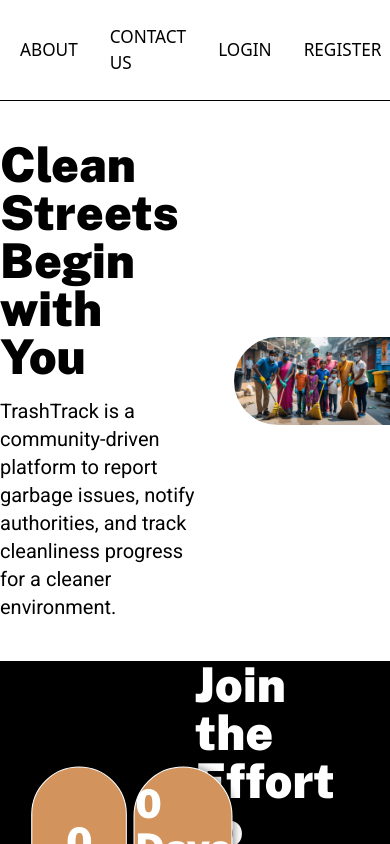
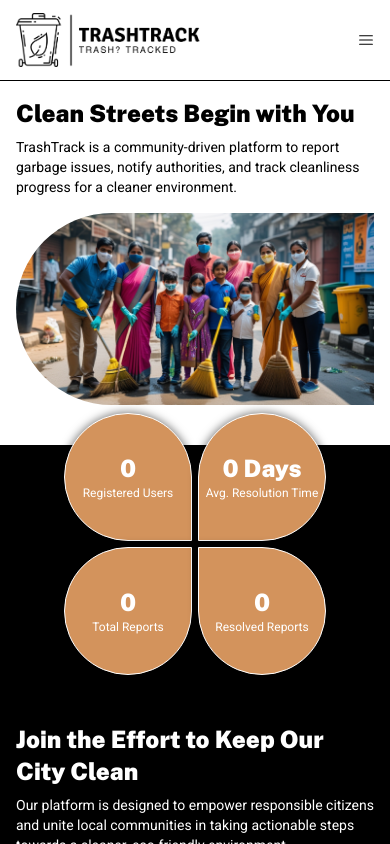
Before and after one commit to Hiren-Sarvaiya/TrashTrack46, a Next.js app: page / in a window 390 px wide. Shown: the top 844 px of the page. Built offline with nearby package versions, Linux system fonts and the light colour scheme; no server answers; the database is empty.

Commit message:
home page completed

```diff
--- a/app/page.js
+++ b/app/page.js
@@ -7,68 +7,68 @@
 const Home = () => {
   const { setIsPageLoaded } = useAppContext()
   const [stats, setStats] = useState(null)
+
   useEffect(() => {
-    statsCollector().then(data => { if (data) setStats(data); console.log(data) })
+    statsCollector().then(data => { if (data) setStats(data) })
   }, [])
 
   useEffect(() => {
-    const handleLoad = () => requestAnimationFrame(() => setIsPageLoaded(true))
+    if (!stats) return
 
-    if (document.readyState === "complete") handleLoad()
-    else {
-      window.addEventListener("load", handleLoad)
-      return () => window.removeEventListener("load", handleLoad)
-    }
-  }, [])
+    const id = requestAnimationFrame(() => setIsPageLoaded(true))
+    return () => cancelAnimationFrame(id)
+  }, [stats])
 
   return (
-    <main className="pt-10">
-      <section className=" mb-10">
-        <div className="max-w-[1600px] mx-auto flex justify-between items-center">
-          <div className="titleContainer w-1/2">
-            <h1 className="text-5xl font-[1000] mb-4 font-[Public_sans]">Clean Streets Begin with You</h1>
-            <p className="text-xl font-[Roboto]">TrashTrack is a community-driven platform to report garbage issues, notify authorities, and track cleanliness progress for a cleaner environment.</p>
+    <main>
+      <section className="mx-6 my-10 max-sm:mt-6 max-sm:mb-10 max-[28rem]:mt-4 max-[28rem]:mx-4">
+        <div className="max-w-[1600px] max-sm:flex-col max-sm:gap-6 max-[28rem]:gap-4 mx-auto flex justify-between items-center">
+          <div className="titleContainer max-sm:w-full w-1/2">
+            <h1 className="text-5xl max-lg:text-4xl max-md:text-3xl max-[28rem]:text-2xl font-[1000] mb-4 max-sm:mb-2 font-[Public_sans]">Clean Streets Begin with You</h1>
+            <p className="text-xl max-lg:text-lg max-md:text-md max-[28rem]:text-sm font-[Roboto]">TrashTrack is a community-driven platform to report garbage issues, notify authorities, and track cleanliness progress for a cleaner environment.</p>
           </div>
-          <div className="w-2/5">
-            <Image className="rounded-s-full" src="/assets/images/image1.jpg" alt="logo" height="768" width="768" />
+          <div className="max-sm:w-4/5 max-[28rem]:w-full max-[28rem]:mx-4 w-[45%]">
+            <div className="relative h-80 max-lg:h-64 max-md:h-52 max-sm:h-64 max-[28rem]:h-48 w-full rounded-s-full overflow-hidden">
+              <Image className="" src="/assets/images/image1.jpg" alt="logo" fill style={{ objectFit: "cover" }} />
+            </div>
           </div>
         </div>
       </section>
-      <section className="bg-black text-white mb-10 selection:!bg-white/75 selection:!text-[var(--primary-color)]">
-        <div className="max-w-[1600px] mx-auto flex justify-center-safe items-center">
-          <div className="tiles -translate-y-12 w-2/5 scale-110">
+      <section className="bg-black text-white mb-10 max-[52rem]:mb-4 max-[52rem]:p-4 selection:!bg-white/75 selection:!text-[var(--primary-color)]">
+        <div className="max-w-[1600px] max-sm:flex-col mx-auto max-sm:mx-0 flex justify-center items-center">
+          <div className="tiles -translate-y-12 w-2/5 max-sm:w-full max-sm:flex max-sm:items-center max-sm:flex-col max-lg:w-1/2 scale-110 max-xl:scale-100">
             <div className="firstRow flex gap-[6px] mb-[6px]">
-              <div className="tile1 h-48 w-48 bg-[var(--primary-color)] shadow-[0_0_8px_1px_rgba(0,0,0,0.5)] flex justify-center items-center rounded-s-full rounded-se-full border border-white hover:-translate-x-0.5 hover:-translate-y-0.5 transition-all">
+              <div className="tile1 h-48 w-48 max-lg:h-44 max-lg:w-44 max-[52rem]:h-36 max-[52rem]:w-36 max-md:h-32 max-md:w-32 bg-[var(--primary-color)] shadow-[0_0_8px_1px_rgba(0,0,0,0.5)] flex justify-center items-center rounded-s-full rounded-se-full border border-white hover:-translate-x-0.5 hover:-translate-y-0.5 transition-all">
                 <div className="flex items-center flex-col">
-                  <h2 className="text-4xl font-[1000] font-[Public_sans]">{stats?.totalUsersCount}</h2>
-                  <div className="text-lg font-[Roboto]">Registered Users</div>
+                  <h2 className="text-4xl max-lg:text-3xl max-[52rem]:text-2xl font-[1000] font-[Public_sans]">{stats?.totalUsersCount}</h2>
+                  <div className="text-lg max-lg:text-base max-[52rem]:text-[12px] font-[Roboto]">Registered Users</div>
                 </div>
               </div>
-              <div className="tile2 h-48 w-48 bg-[var(--primary-color)] shadow-[0_0_8px_1px_rgba(0,0,0,0.5)] flex justify-center items-center rounded-e-full rounded-ss-full border border-white hover:translate-x-0.5 hover:-translate-y-0.5 transition-all">
+              <div className="tile2 h-48 w-48 max-lg:h-44 max-lg:w-44 max-[52rem]:h-36 max-[52rem]:w-36 max-md:h-32 max-md:w-32 bg-[var(--primary-color)] shadow-[0_0_8px_1px_rgba(0,0,0,0.5)] flex justify-center items-center rounded-e-full rounded-ss-full border border-white hover:translate-x-0.5 hover:-translate-y-0.5 transition-all">
                 <div className="flex items-center flex-col">
-                  <h2 className="text-4xl font-[1000] font-[Public_sans]">{stats?.avgResolutionTime}</h2>
-                  <div className="text-lg font-[Roboto]">Avg. Resolution Time</div>
+                  <h2 className="text-4xl max-lg:text-3xl max-[52rem]:text-2xl font-[1000] font-[Public_sans]">{stats?.avgResolutionTime}</h2>
+                  <div className="text-lg max-lg:text-base max-[52rem]:text-[12px] font-[Roboto]">Avg. Resolution Time</div>
                 </div>
               </div>
             </div>
             <div className="secondRow flex gap-[6px]">
-              <div className="tile3 h-48 w-48 bg-[var(--primary-color)] shadow-[0_0_8px_1px_rgba(0,0,0,0.5)] flex justify-center items-center rounded-s-full rounded-ee-full border border-white hover:-translate-x-0.5 hover:translate-y-0.5 transition-all">
+              <div className="tile3 h-48 w-48 max-lg:h-44 max-lg:w-44 max-[52rem]:h-36 max-[52rem]:w-36 max-md:h-32 max-md:w-32 bg-[var(--primary-color)] shadow-[0_0_8px_1px_rgba(0,0,0,0.5)] flex justify-center items-center rounded-s-full rounded-ee-full border border-white hover:-translate-x-0.5 hover:translate-y-0.5 transition-all">
                 <div className="flex items-center flex-col">
-                  <h2 className="text-4xl font-[1000] font-[Public_sans]">{stats?.totalReports}</h2>
-                  <div className="text-lg font-[Roboto]">Total Reports</div>
+                  <h2 className="text-4xl max-lg:text-3xl max-[52rem]:text-2xl font-[1000] font-[Public_sans]">{stats?.totalReports}</h2>
+                  <div className="text-lg max-lg:text-base max-[52rem]:text-[12px] font-[Roboto]">Total Reports</div>
                 </div>
               </div>
-              <div className="tile4 h-48 w-48 bg-[var(--primary-color)] shadow-[0_0_8px_1px_rgba(0,0,0,0.5)] flex justify-center items-center rounded-e-full rounded-es-full border border-white hover:translate-x-0.5 hover:translate-y-0.5 transition-all">
+              <div className="tile4 h-48 w-48 max-lg:h-44 max-lg:w-44 max-[52rem]:h-36 max-[52rem]:w-36 max-md:h-32 max-md:w-32 bg-[var(--primary-color)] shadow-[0_0_8px_1px_rgba(0,0,0,0.5)] flex justify-center items-center rounded-e-full rounded-es-full border border-white hover:translate-x-0.5 hover:translate-y-0.5 transition-all">
                 <div className="flex items-center flex-col">
-                  <h2 className="text-4xl font-[1000] font-[Public_sans]">{stats?.resolvedReports}</h2>
-                  <div className="text-lg font-[Roboto]">Resolved Reports</div>
+                  <h2 className="text-4xl max-lg:text-3xl max-[52rem]:text-2xl font-[1000] font-[Public_sans]">{stats?.resolvedReports}</h2>
+                  <div className="text-lg max-lg:text-base max-[52rem]:text-[12px] font-[Roboto]">Resolved Reports</div>
                 </div>
               </div>
             </div>
           </div>
-          <div className="title2Container w-2/5 selection:!bg-white/75 selection:!text-black">
-            <h1 className="text-5xl font-[1000] mb-4 font-[Public_sans]">Join the Effort to Keep Our City Clean</h1>
-            <p className="text-xl font-[Roboto]">Our platform is designed to empower responsible citizens and unite local communities in taking actionable steps towards a cleaner, eco-friendly environment.</p>
+          <div className="title2Container w-2/5 max-sm:w-full selection:!bg-white/75 selection:!text-black">
+            <h1 className="text-5xl max-lg:text-4xl max-md:text-3xl max-[28rem]:text-2xl font-[1000] mb-4 max-sm:mb-2 font-[Public_sans]">Join the Effort to Keep Our City Clean</h1>
+            <p className="text-xl max-lg:text-lg max-md:text-md max-[28rem]:text-sm font-[Roboto]">Our platform is designed to empower responsible citizens and unite local communities in taking actionable steps towards a cleaner, eco-friendly environment.</p>
           </div>
         </div>
       </section>
--- a/components/Header/Header.js
+++ b/components/Header/Header.js
@@ -6,11 +6,33 @@
 import { useRouter } from "next/navigation"
 import { deleteToken } from "@/app/deleteToken/actions"
 import { usePathname } from "next/navigation"
+import { RxHamburgerMenu } from "react-icons/rx"
+import { useEffect, useRef } from "react"
 
 const Header = () => {
-  const { isLoggedIn, setIsLoggedIn, user, setIsPageLoaded, stopAuthCheckInterval, setIsAuthCycleOn } = useAppContext()
+  const { isLoggedIn, setIsLoggedIn, user, setIsPageLoaded, stopAuthCheckInterval, setIsAuthCycleOn, displayNavLinks, setDisplayNavLinks } = useAppContext()
   const router = useRouter()
   const pathName = usePathname()
+  const navLinksContainerRef = useRef()
+  const hamburgerRef = useRef()
+
+  useEffect(() => {
+    const handleOutsideClick = (e) => {
+      if (displayNavLinks && navLinksContainerRef.current && !navLinksContainerRef.current.contains(e.target) && hamburgerRef.current && !hamburgerRef.current.contains(e.target)) setDisplayNavLinks(false)
+    }
+
+    const handleScroll = (e) => {
+      if (displayNavLinks) setDisplayNavLinks(false)
+    }
+
+    document.addEventListener("click", handleOutsideClick)
+    document.addEventListener("scroll", handleScroll)
+
+    return () => {
+      document.removeEventListener("click", handleOutsideClick)
+      document.removeEventListener("scroll", handleScroll)
+    }
+  }, [displayNavLinks])
 
   const handleLinkClick = (link, e) => {
     if (pathName === link) e.preventDefault()
@@ -28,12 +50,16 @@
   }
 
   return (
-    <header className="p-4 border-b-1">
-      <div className="headerContentContainer max-w-[1600px] mx-auto flex justify-between items-center select-none">
+    <header className="p-4 max-[716px]:py-2 border-b-1">
+      <div className="headerContentContainer max-w-[1600px] mx-auto flex justify-between items-center select-none relative">
         <div className="logoContainer">
-          <Link onClick={(e) => handleLinkClick("/", e)} className="cursor-pointer" href="/"><Image src="/assets/images/logo2.png" alt="logo" height="256" width="256" /></Link>
+          <Link onClick={(e) => handleLinkClick("/", e)} href="/">
+            <div className="relative cursor-pointer h-16 w-64 max-[824px]:w-48">
+              <Image src="/assets/images/logo2.png" alt="logo" fill style={{ objectFit: "contain" }} />
+            </div>
+          </Link>
         </div>
-        <div className="navLinksContainer flex gap-6 font-[500]">
+        <div ref={navLinksContainerRef} onClick={() => setDisplayNavLinks(false)} className={`${styles.navLinksContainer} ${displayNavLinks ? styles.show : ""}`}>
           <Link onClick={(e) => handleLinkClick("/about", e)} className={styles.navLinks} href="/about">ABOUT</Link>
           <Link onClick={(e) => handleLinkClick("/contact", e)} className={styles.navLinks} href="/contact">CONTACT US</Link>
           {isLoggedIn ?
@@ -48,6 +74,7 @@
             </>
           }
         </div>
+        <RxHamburgerMenu ref={hamburgerRef} className={styles.hamburger} onClick={() => setDisplayNavLinks(!displayNavLinks)} />
       </div>
     </header>
   )
--- a/components/Header/header.module.css
+++ b/components/Header/header.module.css
@@ -1,9 +1,16 @@
+.navLinksContainer {
+  display: flex;
+  align-items: center;
+  gap: 1.5rem;
+  font-weight: 500;
+  transition: all 150ms ease-in-out;
+}
+
 .navLinks {
   position: relative;
   padding: .5rem .25rem;
   display: flex;
   align-items: center;
-  font-size: 1.075rem;
   cursor: pointer;
 }
 
@@ -40,3 +47,78 @@
   bottom: 0;
   height: 2px;
 }
+
+.hamburger {
+  display: none;
+}
+
+@media (max-width: 824px) {
+  .navLinks {
+    font-size: .9rem;
+  }
+}
+
+@media (max-width: 716px) {
+  .navLinks {
+    font-size: .75rem;
+  }
+
+  .navLinksContainer {
+    gap: 1rem;
+  }
+}
+
+@media (max-width: 624px) {
+  .navLinksContainer {
+    width: 7rem;
+    position: absolute;
+    top: 3rem;
+    right: 0;
+    display: flex;
+    align-items: end;
+    flex-direction: column;
+    border: 1px solid transparent;
+    border-radius: .25rem;
+    gap: 0;
+    z-index: -25;
+    color: transparent;
+  }
+
+  .show {
+    z-index: 50;
+    background-color: white;
+    border: 1px solid var(--primary-color);
+    padding: .5rem;
+    color: black;
+  }
+
+  .navLinks {
+    width: 100%;
+  }
+
+  .navLinksContainer.show .navLinks {
+    border-bottom: 1px solid var(--primary-color);
+  }
+
+  .navLinksContainer:not(.show) .navLinks {
+    border-bottom: 1px solid transparent;
+  }
+
+  .navLinksContainer:not(.show) {
+    overflow: hidden;
+  }
+
+  .hamburger {
+    display: block;
+  }
+
+  .navLinks:hover::before {
+    top: 0;
+    height: 0;
+  }
+
+  .navLinks:hover::after {
+    bottom: 0;
+    height: 0;
+  }
+}
--- a/context/AppContext.js
+++ b/context/AppContext.js
@@ -12,6 +12,7 @@
   const intervalRef = useRef(null)
   const router = useRouter()
   const [isAuthCycleOn, setIsAuthCycleOn] = useState(false)
+  const [displayNavLinks, setDisplayNavLinks] = useState(false)
 
   const startAuthCheckInterval = () => {
     if (!intervalRef.current) intervalRef.current = setInterval(checkAuth, 600000)
@@ -60,7 +61,7 @@
   }, [token])
 
   return (
-    <AuthContext.Provider value={{ isLoggedIn, setIsLoggedIn, user, setUser, isPageLoaded, setIsPageLoaded, checkAuth, stopAuthCheckInterval, isAuthCycleOn, setIsAuthCycleOn }}>
+    <AuthContext.Provider value={{ isLoggedIn, setIsLoggedIn, user, setUser, isPageLoaded, setIsPageLoaded, checkAuth, stopAuthCheckInterval, isAuthCycleOn, setIsAuthCycleOn, displayNavLinks, setDisplayNavLinks }}>
       {children}
     </AuthContext.Provider>
   )
```
